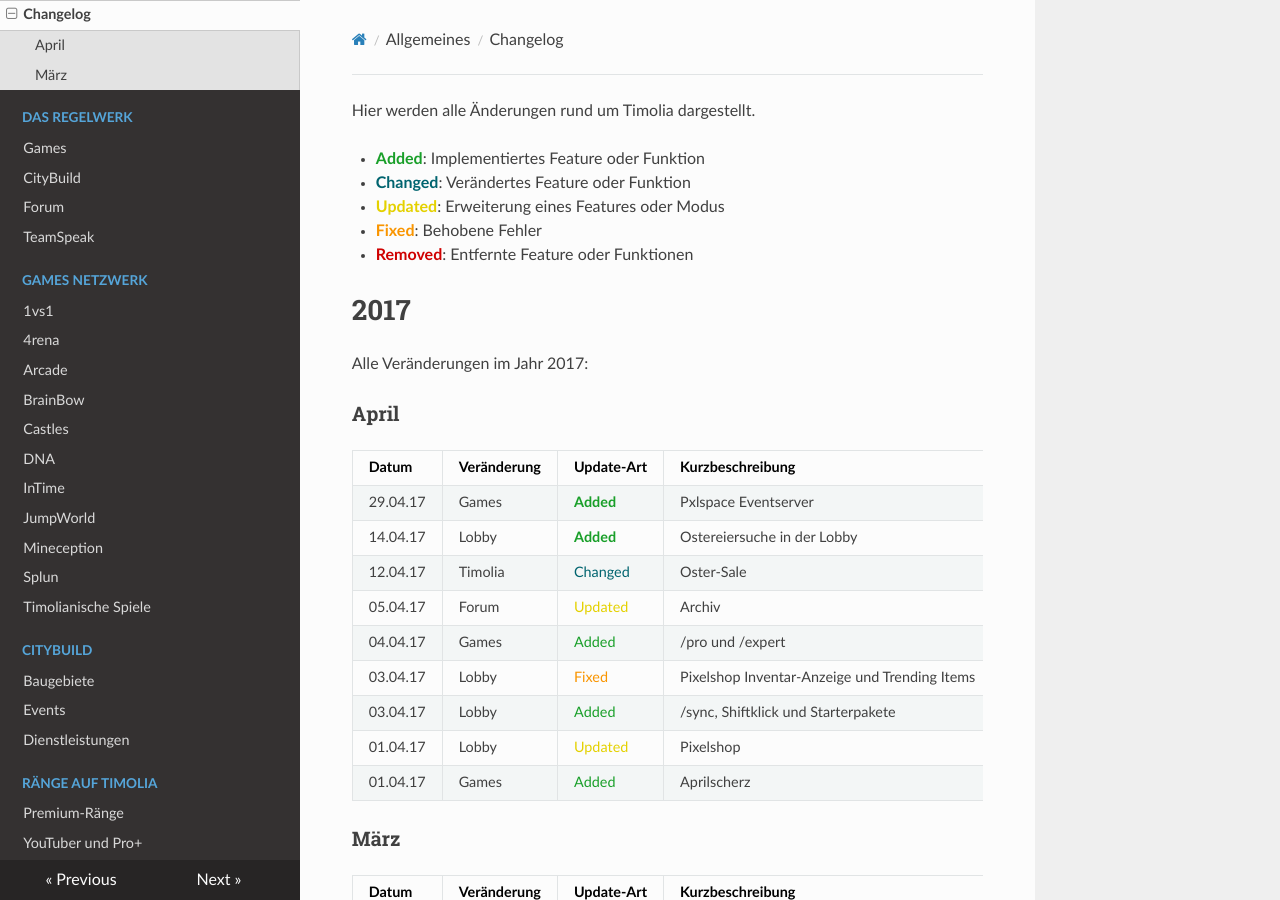
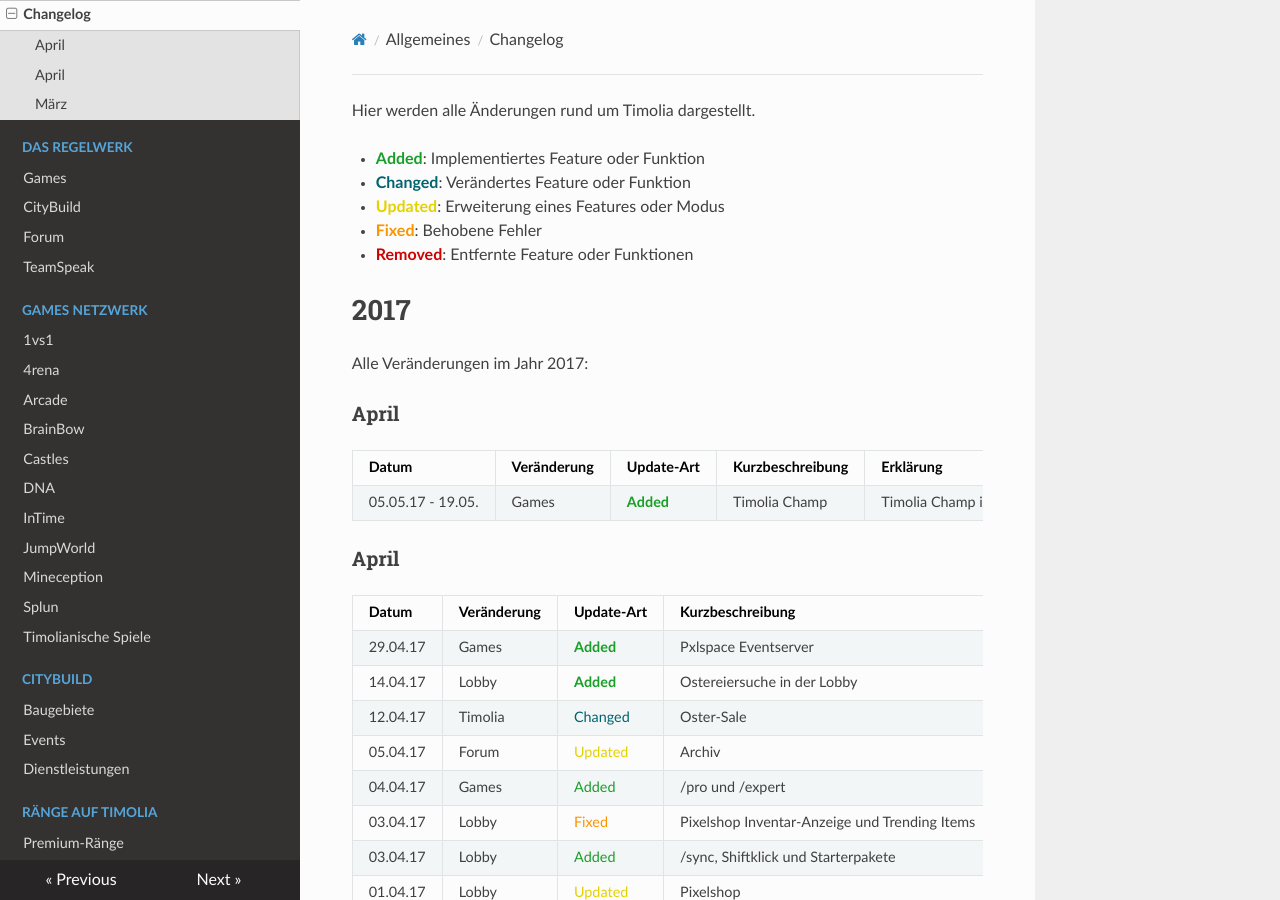
Before and after one commit to TimoliaDE/HowTo, an MkDocs documentation site: the page built from docs/changelog.md, in a window 1280 px wide and 900 px high. Built offline with MkDocs 1.6.1, drawn with Linux system fonts in a browser that asks for light colours; nearby versions of some CDN libraries; old or Windows-style settings are respelled for this version of MkDocs.

Commit message:
Changelog: Timolia Champ

```diff
--- a/docs/changelog.md
+++ b/docs/changelog.md
@@ -9,6 +9,11 @@ Hier werden alle Änderungen rund um Timolia dargestellt.
 
 # 2017
 Alle Veränderungen im Jahr 2017:
+
+###<strong>April</strong>
+| Datum | Veränderung | Update-Art | Kurzbeschreibung | Erklärung | Verantwortliche(r) |
+| ------ | ------ | ------ | ------ | ------ | ------ |
+| 05.05.17 - 19.05. | Games | <strong><span style="color:#199F29">Added</span></strong> | Timolia Champ | Timolia Champ ist ein Wettbewerb, an dem jeder Timolianer teilnehmen kann. Alle regulär gespielten Spiele bringen Punkte - auch Champignons genannt. Im Verlauf der zwei Wochen solltest du so viele Champignons wie möglich sammlen, um Chancen auf einen der coolen Preise zu haben! Da in JumpWorld ein kompetetives Spiel sonst nicht möglich ist, findet der Parcour Part von Timolia Champ in drei speziell dafür gebauten Speedruns statt, die per NPC in der JumpWorld Lobbys erreicht werden können. Mehr Infos ingame unter /champ | Kenai, Tedget |
 
 ###<strong>April</strong>
 | Datum | Veränderung | Update-Art | Kurzbeschreibung | Erklärung | Verantwortliche(r) |
```
